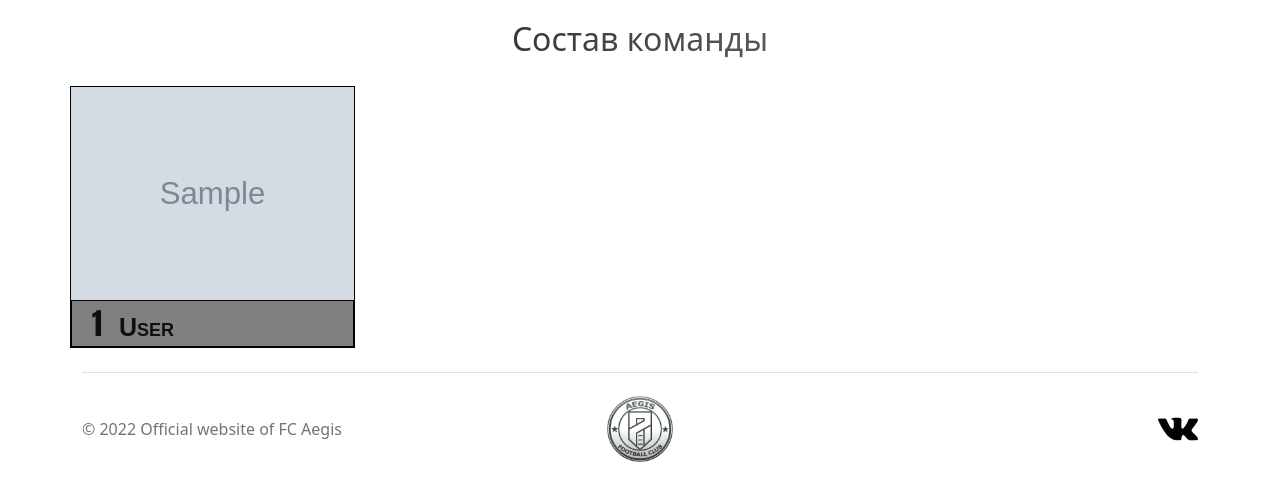
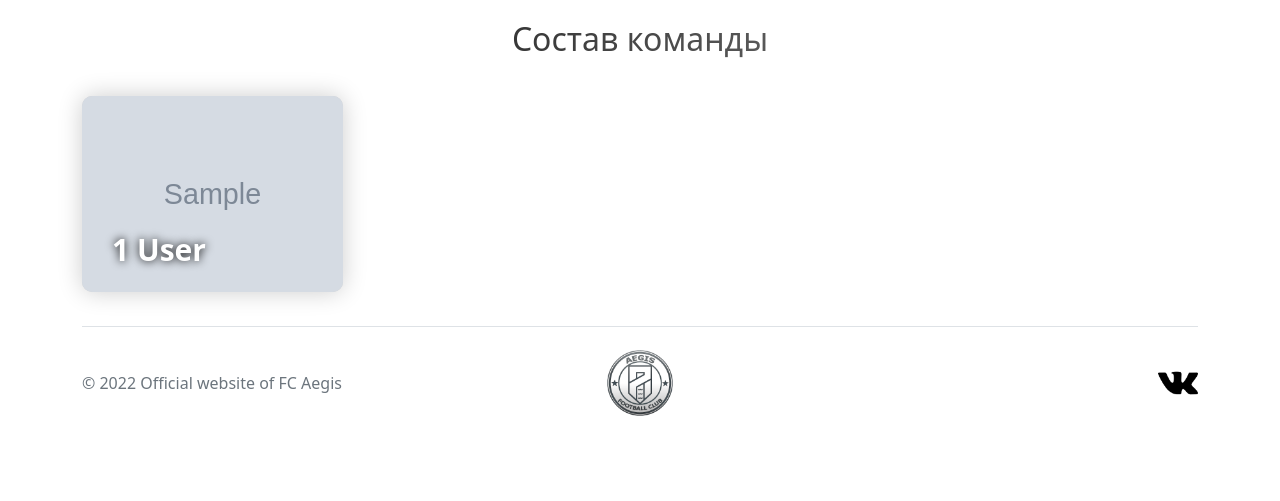
Before and after one commit to JohnBlec/website-fc, a Django app: page /players in a window 1280 px wide. Shown: the part 106-607 px from the top of the page. Run offline with Django 4.2, Linux system fonts and the light colour scheme; tables that the repository leaves empty hold one stand-in row (values such as "Sample post"); grey boxes marked "Sample" are stand-in pictures; some libraries are stand-ins or nearby versions.

Commit message:
cosmetic v.2

```diff
--- a/aegis/main/forms.py
+++ b/aegis/main/forms.py
@@ -22,7 +22,7 @@ class SingInForm(AuthenticationForm):
 class AddNewForm(forms.ModelForm):
     class Meta:
         model = News
-        fields = ['title', 'slug', 'short_description', 'content', 'img']
+        fields = ['title', 'slug', 'short_description', 'content', 'img', 'publisher']
         widgets = {
             'title': forms.TextInput(attrs={'class': 'form-input'}),
             'slug': forms.TextInput(attrs={'class': 'form-input'}),
--- a/aegis/main/models.py
+++ b/aegis/main/models.py
@@ -14,7 +14,7 @@ class News(models.Model):
     content = models.TextField('Содержимое')
     img = models.ImageField('Картинка к посту', upload_to='main/img/NewsAE')
     date_time = models.DateTimeField('Дата и время публикации', auto_now_add=True)
-    publisher = models.ForeignKey(Account, on_delete=models.SET_NULL, null=True, verbose_name="Копирайтер")
+    publisher = models.CharField('Копирайтер', max_length=30)
 
     def __str__(self):
         return self.title
@@ -94,7 +94,7 @@ class Tables(models.Model):
 
 class TablesView(models.Model):
     id = models.PositiveBigIntegerField(primary_key=True)
-    name = models.CharField('Название команды', max_length=50)
+    club = models.ForeignKey('Members', on_delete=models.CASCADE)
     games = models.DecimalField('Игры', max_digits=2, decimal_places=0)
     wins = models.DecimalField('Победы', max_digits=2, decimal_places=0)
     draws = models.DecimalField('Ничьи', max_digits=2, decimal_places=0)
--- a/aegis/main/static/main/css/one_news.css
+++ b/aegis/main/static/main/css/one_news.css
@@ -7,6 +7,7 @@
 .datetime {
     padding: 5px;
     color: gray;
+    font: small-caps 12px/1 sans-serif;
 }
 
 .title {
@@ -24,3 +25,8 @@
     transition: 0.1s;
     box-shadow: 0 0 10px rgba(0,0,0,0.5);
 }
+
+.publisher {
+    padding: 5px;
+    font: small-caps 14px/1 sans-serif;
+}
--- a/aegis/main/static/main/css/players.css
+++ b/aegis/main/static/main/css/players.css
@@ -34,3 +34,51 @@
 .number:hover {
     color: rgba(0, 0, 0, 0.884);
 }
+
+.profile-card-2 {
+    max-width: 300px;
+    background-color: #70707050;
+    box-shadow: 0px 0px 25px rgba(0, 0, 0, 0.2);
+    background-position: center;
+    overflow: hidden;
+    position: relative;
+    margin: 10px auto;
+    cursor: pointer;
+    border-radius: 10px;
+}
+
+.profile-card-2 img {
+    transition: all linear 0.25s;
+}
+
+.profile-card-2 .profile-name {
+    position: absolute;
+    left: 30px;
+    bottom: 20px;
+    font-size: 30px;
+    color: #ffffff;
+    text-shadow: 0px 0px 10px rgba(0, 0, 0, 1);
+    font-weight: bold;
+    transition: all linear 0.25s;
+}
+
+.profile-card-2 .profile-username {
+    position: absolute;
+    bottom: 50px;
+    left: 30px;
+    color: #ffffff;
+    font-size: 13px;
+    transition: all linear 0.25s;
+}
+
+.profile-card-2:hover img {
+    filter: grayscale(100%);
+}
+
+.profile-card-2:hover .profile-name {
+    bottom: 30px;
+}
+
+.profile-card-2:hover .profile-username {
+    bottom: 60px;
+}
--- a/aegis/main/templates/main/Home.html
+++ b/aegis/main/templates/main/Home.html
@@ -129,14 +129,14 @@
             <div id="slider">
               {% for plrs in plrs %}
               <div class="slide">
-                <div class="m-0 p-0" style="border: 1px solid black;">
-                  <a href="{% url 'details_player' plrs.slug %}">
+                <a href="{% url 'details_player' plrs.slug %}">
+                  <div class="profile-card-2">
                   {% if plrs.photo == NULL %}
                     <img class="img-fluid mx-auto d-block" src="{% static 'main/img/PlayersAE/NoPhoto.png' %}" alt="...">
                   {% else %}
                   <img class="img-fluid mx-auto d-block" src="{{ plrs.photo.url }}" alt="...">
                   {% endif %}
-                    <div class="background"><a class="number">{{ plrs.number }} </a><a class="surename">{{ plrs.last_name }}</a></div>
+                  <div class="profile-name"> {{ plrs.number }} {{ plrs.last_name }}</div>
                 </a>
                 </div>
               </div>
--- a/aegis/main/templates/main/OneNews.html
+++ b/aegis/main/templates/main/OneNews.html
@@ -16,10 +16,11 @@
         <img class="shadow rounded mx-auto d-block"  height="500px"  src="{{ news.img.url }}">
 
     <div class="news-block">
+      <p class="publisher">Автор поста: {{ news.publisher }}</p>
         <p class="datetime">{{ news.date_time }}</p>
 
         <div class="border-top" style="margin-bottom: 20px;"></div>
-        <p style="margin-bottom: 30px;">{{ news.content }}</p>
+        <p style="white-space: pre-wrap;">{{ news.content }}</p>
     </div>
 
     </div>
--- a/aegis/main/templates/main/Players.html
+++ b/aegis/main/templates/main/Players.html
@@ -18,19 +18,22 @@
       </div>
     <div class="row" style="margin-top: 20px;">
       {% for pl in players %}
-
-      <div class="col-lg-3 col-md-4 col-6 m-0 p-0" style="border: 1px solid black;">
+      <div class="col-md-3">
         <a href="{% url 'details_player' pl.slug %}">
+      <div class="profile-card-2">
         {% if pl.photo == NULL %}
-          <img class="img-fluid mx-auto d-block" src="{% static 'main/img/PlayersAE/NoPhoto.png' %}" alt="...">
-        {% else %}
-        <img class="img-fluid mx-auto d-block" src="{{ pl.photo.url }}" alt="...">
+            <img class="img-fluid mx-auto d-block" src="{% static 'main/img/PlayersAE/NoPhoto.png' %}" alt="...">
+          {% else %}
+          <img class="img-fluid mx-auto d-block" src="{{ pl.photo.url }}" alt="...">
         {% endif %}
-          <div class="background"><a class="number">{{ pl.number }} </a><a class="surename">{{ pl.last_name }}</a></div>
+          <div class="profile-name"> {{ pl.number }} {{ pl.last_name }}</div>
+      </div>
       </a>
       </div>
       {% endfor %}
   </div>
 </div>
 </div>
+
+
 {% endblock %}
--- a/aegis/main/templates/main/StatsMatch.html
+++ b/aegis/main/templates/main/StatsMatch.html
@@ -90,14 +90,14 @@
             <div id="slider">
               {% for scr in scr %}
               <div class="slide">
-                <div class=" m-0 p-0" style="border: 1px solid black;">
-                  <a href="{% url 'details_player' scr.player.slug %}">
+                <a href="{% url 'details_player' scr.player.slug %}">
+                  <div class="profile-card-2">
                   {% if scr.player.photo == NULL %}
                     <img class="img-fluid mx-auto d-block" src="{% static 'main/img/PlayersAE/NoPhoto.png' %}" alt="...">
                   {% else %}
                   <img class="img-fluid mx-auto d-block" src="{{ scr.player.photo.url }}" alt="...">
                   {% endif %}
-                    <div class="background"><a class="number">{{ scr.player.number }} </a><a class="surename">{{ scr.player.last_name }}</a></div>
+                  <div class="profile-name"> {{ scr.player.number }} {{ scr.player.last_name }}</div>
                 </a>
                 </div>
               </div>
```
Also changed, not shown: aegis/main/static/main/css/history.css (+8 -0 lines), aegis/main/templates/main/Table.html (+8 -5 lines), aegis/main/migrations/0028_alter_news_publisher.py (added), aegis/media/main/img/MembersAE/NoLogo.png.
